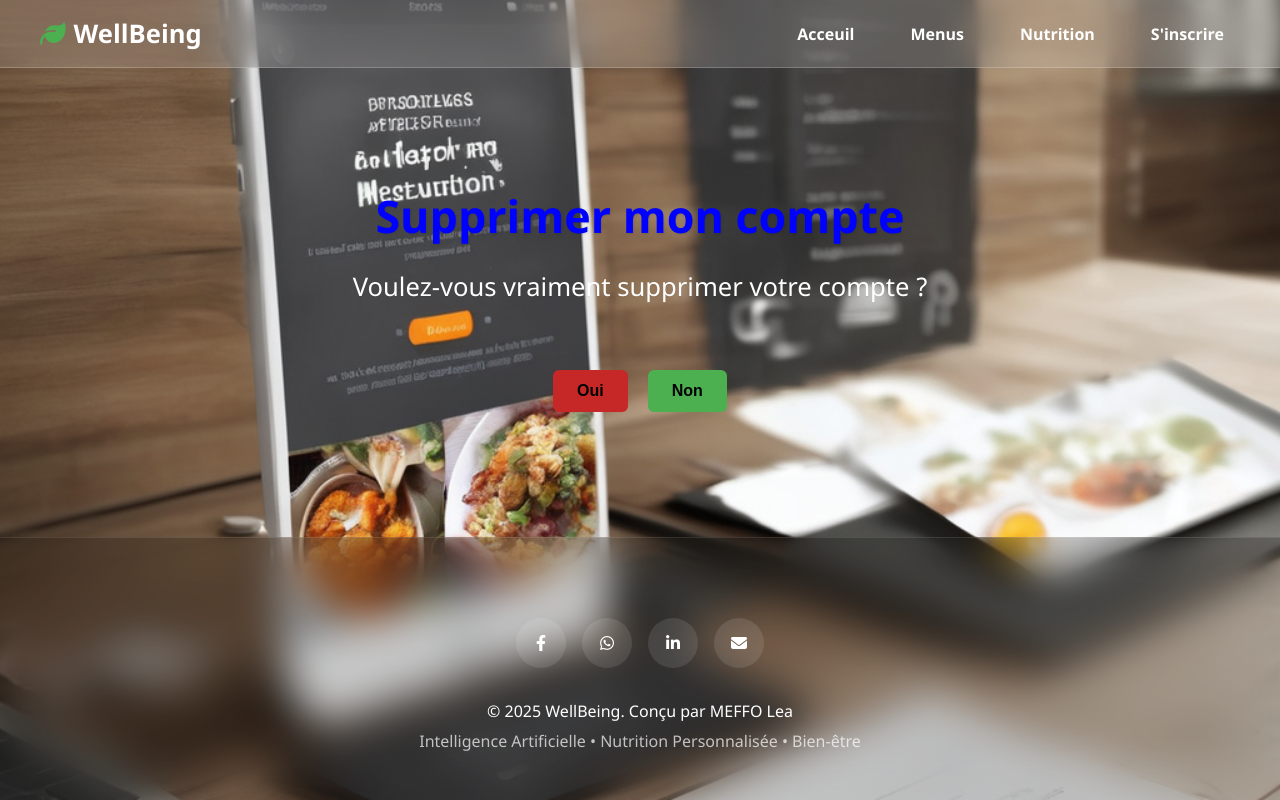
After one commit to MLee2205/app-web_WellBeing, a Flask app: page /api/logout in a window 1280 px wide. The commit adds this page. Run offline with Flask 3, Linux system fonts and the light colour scheme.

Commit message:
feat:augmenter le bouton se deconnecter

```diff
--- a/WellBeing/app.py
+++ b/WellBeing/app.py
@@ -5,8 +5,13 @@ from routes import user as user_routes
 from routes import menus as menu_routes
 from routes import nutrition as nutrition_routes
 from routes import recettes as recettes_routes
+from routes import logout as logout_routes  # ajoute ce import
+
+# dans create_app()
+
+
 #from routes import courses as courses_routes
-
+from flask import session, redirect, url_for,request,flash
 def create_app():
     """Factory pattern pour créer l'application Flask"""
     app = Flask(__name__)
@@ -20,6 +25,7 @@ def create_app():
     app.register_blueprint(menu_routes.bp, url_prefix='/api')
     app.register_blueprint(nutrition_routes.bp, url_prefix='/api')
     app.register_blueprint(recettes_routes.bp, url_prefix='/api')
+    app.register_blueprint(logout_routes.bp,url_prefix='/api')
     #app.register_blueprint(courses_routes.bp)
 
     # Routes principales
@@ -37,6 +43,7 @@ def create_app():
 
     @app.route('/profil')
     def profil():
+        print("USER ID in session:", session.get('user_id'))
         return render_template('profil.html')
 
     @app.route('/nutrition')
@@ -56,6 +63,9 @@ def create_app():
     def internal_error(error):
         return render_template('500.html'), 500
 
+
+
+
     return app
 
 # Point d'entrée
--- /dev/null
+++ b/WellBeing/cookies.txt
@@ -0,0 +1,5 @@
+# Netscape HTTP Cookie File
+# https://curl.se/docs/http-cookies.html
+# This file was generated by libcurl! Edit at your own risk.
+
+#HttpOnly_127.0.0.1	FALSE	/	FALSE	0	session	eyJ1c2VyX2lkIjo0fQ.aJSwig.efegrFfmxqxnDk564d3JYfj0-vU
--- /dev/null
+++ b/WellBeing/routes/logout.py
@@ -0,0 +1,24 @@
+from flask import Blueprint, render_template, redirect, request, session, url_for
+from models.user import db, User
+
+bp = Blueprint('logout', __name__)
+
+@bp.route('/logout', methods=['GET', 'POST'])
+def delete_account():
+    if request.method == 'POST':
+        if request.form['confirm'] == 'yes':
+            user_id = session.get('user_id')
+            if user_id:
+                delete_user(user_id)
+                session.clear()
+                #return jsonify({"message": "Compte supprimé, déconnexion réussie", "success": True})
+                return redirect(url_for('home'))  # redirige vers accueil
+        #return jsonify({"message": "Suppression annulée", "success": False})
+        return redirect('/register')  # s’il a cliqué sur "Non"
+    return render_template('logout.html')
+
+def delete_user(user_id):
+    user = User.query.get(user_id)
+    if user:
+        db.session.delete(user)
+        db.session.commit()
--- a/WellBeing/routes/user.py
+++ b/WellBeing/routes/user.py
@@ -1,4 +1,4 @@
-from flask import Blueprint, request, jsonify
+from flask import Blueprint, request, jsonify,session
 from models.user import db, User
 from datetime import datetime
 
@@ -70,6 +70,7 @@ def login():
 
     user = User.query.filter_by(email=data['email']).first()
     if user and user.check_password(data['password']):
+        session['user_id'] = user.id  # <<< ici on stocke
         return jsonify({'success': True, 'message': 'Connexion réussie', 'user_id': user.id})
     else:
         return jsonify({'success': False, 'error': 'Email ou mot de passe incorrect'}), 401
--- /dev/null
+++ b/WellBeing/static/css/logout.css
@@ -0,0 +1,222 @@
+
+
+* {
+    margin: 0;
+    padding: 0;
+    box-sizing: border-box;
+}
+
+body {
+    font-family: 'Segoe UI', Tahoma, Geneva, Verdana, sans-serif;
+    min-height: 100vh;
+    background: url("../images/w6.png") no-repeat center center fixed;
+    background-size: cover;
+    display: flex;
+    flex-direction: column;
+    color: #333;
+}
+
+/* Navbar */
+#navbar {
+    position: fixed;
+    top: 0; left: 0; right: 0;
+    background: rgba(255, 255, 255, 0.15);
+    backdrop-filter: blur(25px);
+    border-bottom: 1px solid rgba(255, 255, 255, 0.2);
+    z-index: 100;
+    padding: 1rem 2rem;
+}
+
+.nav-container {
+    max-width: 1200px;
+    margin: 0 auto;
+    display: flex;
+    justify-content: space-between;
+    align-items: center;
+}
+
+.logo {
+    color: white;
+    font-weight: 700;
+    font-size: 1.6rem;
+    text-decoration: none;
+    display: flex;
+    align-items: center;
+    gap: 0.5rem;
+}
+
+.logo i {
+    color: #4CAF50;
+}
+
+.nav-links {
+    list-style: none;
+    display: flex;
+    gap: 1.5rem;
+}
+
+.nav-links a {
+    color: white;
+    text-decoration: none;
+    padding: 0.5rem 1rem;
+    border-radius: 8px;
+    font-weight: 600;
+    transition: background 0.3s ease, transform 0.2s;
+}
+
+.nav-links a:hover,
+.nav-links a.active {
+    background: rgba(255, 255, 255, 0.15);
+    transform: translateY(-2px);
+}
+
+/* Main wrapper */
+.main-wrapper {
+    flex: 1;
+    display: flex;
+    flex-direction: column;
+    justify-content: center;  /* centre verticalement */
+    align-items: center;      /* centre horizontalement */
+    padding-top: 120px;       /* garde l'espace sous la navbar */
+    text-align: center;
+    padding-bottom: 60px;     /* un peu d'espace au pied */
+}
+
+
+
+
+
+/* Titre principal */
+/* Titre principal : h1 */
+h1 {
+    font-size: 2.8em;
+    font-weight: bold;
+    margin-bottom: 0.5em;
+    text-align: center;
+    color: blue; /* Vert foncé nature */
+    text-shadow: 1px 1px 2px rgba(0, 0, 0, 0.1);
+    opacity: 0;
+    transform: translateY(20px);
+    animation: fadeSlideIn 0.6s ease-out forwards;
+}
+
+/* Sous-titre / Question : h2 */
+h2 {
+    font-size: 1.6em;
+    font-weight: 500;
+    margin-bottom: 2.5em;
+    text-align: center;
+    color: white; /* Vert plus clair pour le contraste */
+    max-width: 600px;
+    line-height: 1.5;
+    margin-left: auto;
+    margin-right: auto;
+    text-shadow: 0 1px 1px rgba(0, 0, 0, 0.05);
+    opacity: 0;
+    transform: translateY(20px);
+    animation: fadeSlideIn 0.6s ease-out forwards;
+    animation-delay: 0.2s;
+}
+
+@keyframes fadeSlideIn {
+    to {
+        opacity: 1;
+        transform: translateY(0);
+    }
+}
+
+@keyframes shine {
+    0% { left: -100%; }
+    50% { left: 100%; }
+    100% { left: 100%; }
+}
+
+form {
+    display: flex;
+    gap: 20px;
+}
+
+button {
+    padding: 12px 24px;
+    font-size: 1em;
+    font-weight: bold;
+    border: none;
+    border-radius: 6px;
+    cursor: pointer;
+    transition: background 0.3s, transform 0.2s;
+}
+
+button[name="confirm"][value="yes"] {
+    background-color: #c62828;
+}
+
+button[name="confirm"][value="yes"]:hover {
+    background-color: #b71c1c;
+    transform: scale(1.05);
+}
+
+button[name="confirm"][value="no"] {
+    background-color: #4caf50;
+}
+
+button[name="confirm"][value="no"]:hover {
+    background-color: #388e3c;
+    transform: scale(1.05);
+}
+
+
+
+/* Footer */
+footer {
+    text-align: center;
+    padding: 3rem 2rem;
+    background: rgba(0,0,0,0.2);
+    backdrop-filter: blur(20px);
+    border-top: 1px solid rgba(255,255,255,0.1);
+    color: white;
+}
+
+.social-links {
+    display: flex;
+    justify-content: center;
+    gap: 1rem;
+    margin: 2rem 0;
+}
+
+.social-links a {
+    width: 50px;
+    height: 50px;
+    border-radius: 50%;
+    background: rgba(255,255,255,0.1);
+    display: flex;
+    align-items: center;
+    justify-content: center;
+    color: white;
+    text-decoration: none;
+    transition: all 0.3s ease;
+}
+
+.social-links a:hover {
+    background: #4CAF50;
+    transform: translateY(-5px);
+}
+
+/* Animation fade in */
+@keyframes fadeSlideIn {
+    to { opacity: 1; transform: translateY(0); }
+}
+
+/* Responsive */
+@media (max-width: 768px) {
+    .form-container {
+        max-width: 90%;
+        padding: 30px 25px;
+    }
+}
+
+@media (max-width: 480px) {
+    .form-container {
+        max-width: 95%;
+        padding: 25px 20px;
+    }
+}
--- /dev/null
+++ b/WellBeing/static/js/logout.js
@@ -0,0 +1,9 @@
+document.getElementById('confirmForm').addEventListener('submit', function (event) {
+    const clickedButton = document.activeElement;
+    if (clickedButton.name === 'confirm' && clickedButton.value === 'yes') {
+        const confirmDelete = confirm("Cette action est irréversible. Voulez-vous continuer ?");
+        if (!confirmDelete) {
+            event.preventDefault();
+        }
+    }
+});
--- a/WellBeing/static/js/profil.js
+++ b/WellBeing/static/js/profil.js
@@ -41,3 +41,8 @@ document.getElementById('profileForm').addEventListener('submit', e => {
 document.getElementById('goToNutritionBtn').addEventListener('click', () => {
     window.location.href = '/nutrition';
 });
+
+document.getElementById('logoutBtn').addEventListener('click', () => {
+    // Appelle la route Flask qui vide la session et redirige
+    window.location.href = '/api/logout';
+});
--- /dev/null
+++ b/WellBeing/templates/logout.html
@@ -0,0 +1,60 @@
+<!DOCTYPE html>
+<html lang="fr">
+<head>
+  <meta charset="UTF-8" />
+  <title>Supprimer mon compte - WellBeing</title>
+  <link rel="stylesheet" href="{{ url_for('static', filename='css/logout.css') }}">
+  <link rel="stylesheet" href="https://cdnjs.cloudflare.com/ajax/libs/font-awesome/6.4.0/css/all.min.css">
+  <script src="https://cdn.jsdelivr.net/npm/chart.js"></script>
+</head>
+<body data-poids="{{ poids }}" data-taille="{{ taille }}">
+ <!-- Navigation -->
+    <nav id="navbar">
+        <div class="nav-container">
+            <a href="/" class="logo">
+                <i class="fas fa-leaf"></i>
+                WellBeing
+            </a>
+            <ul class="nav-links">
+            <li><a href="/">Acceuil</a></li>
+                <li><a href="/menus">Menus</a></li>
+               <li><a href="/nutrition">Nutrition</a></li>
+                <li><a href="/register">S'inscrire</a></li>
+            </ul>
+        </div>
+    </nav>
+<main class="main-wrapper">
+    <h1>Supprimer mon compte</h1>
+   <h2>Voulez-vous vraiment supprimer votre compte ?</h2>
+<form method="post">
+    <button type="submit" name="confirm" value="yes">Oui</button>
+    <button type="submit" name="confirm" value="no">Non</button>
+</form>
+ </main>
+
+ <!-- Footer -->
+    <footer>
+        <div class="social-links">
+            <a href="https://facebook.com" target="_blank" title="Facebook">
+                <i class="fab fa-facebook-f"></i>
+            </a>
+            <a href="https://wa.me/680588024" target="_blank" title="WhatsApp">
+                <i class="fab fa-whatsapp"></i>
+            </a>
+            <a href="https://linkedin.com" target="_blank" title="LinkedIn">
+                <i class="fab fa-linkedin-in"></i>
+            </a>
+            <a href="mailto:jecy.meffo@facsciences-uy1.cm" title="Email">
+                <i class="fas fa-envelope"></i>
+            </a>
+        </div>
+        <p>&copy; 2025 WellBeing. Conçu  par MEFFO Lea</p>
+        <p style="margin-top: 0.5rem; opacity: 0.7;">
+            Intelligence Artificielle • Nutrition Personnalisée • Bien-être
+        </p>
+    </footer>
+  </body>
+  <script src="{{ url_for('static', filename='js/logout.js') }}"></script>
+
+
+</html>
--- a/WellBeing/templates/profil.html
+++ b/WellBeing/templates/profil.html
@@ -64,6 +64,7 @@
             <div class="btn-group">
                 <button type="submit">💾 Enregistrer</button>
                 <button type="button" id="goToNutritionBtn" class="secondary">📊 Nutrition</button>
+               <button type="button" id="logoutBtn" class="secondary">🚪 Déconnexion</button>
             </div>
         </form>
     </div>
```
Also changed, not shown: WellBeing/README.md (added).
